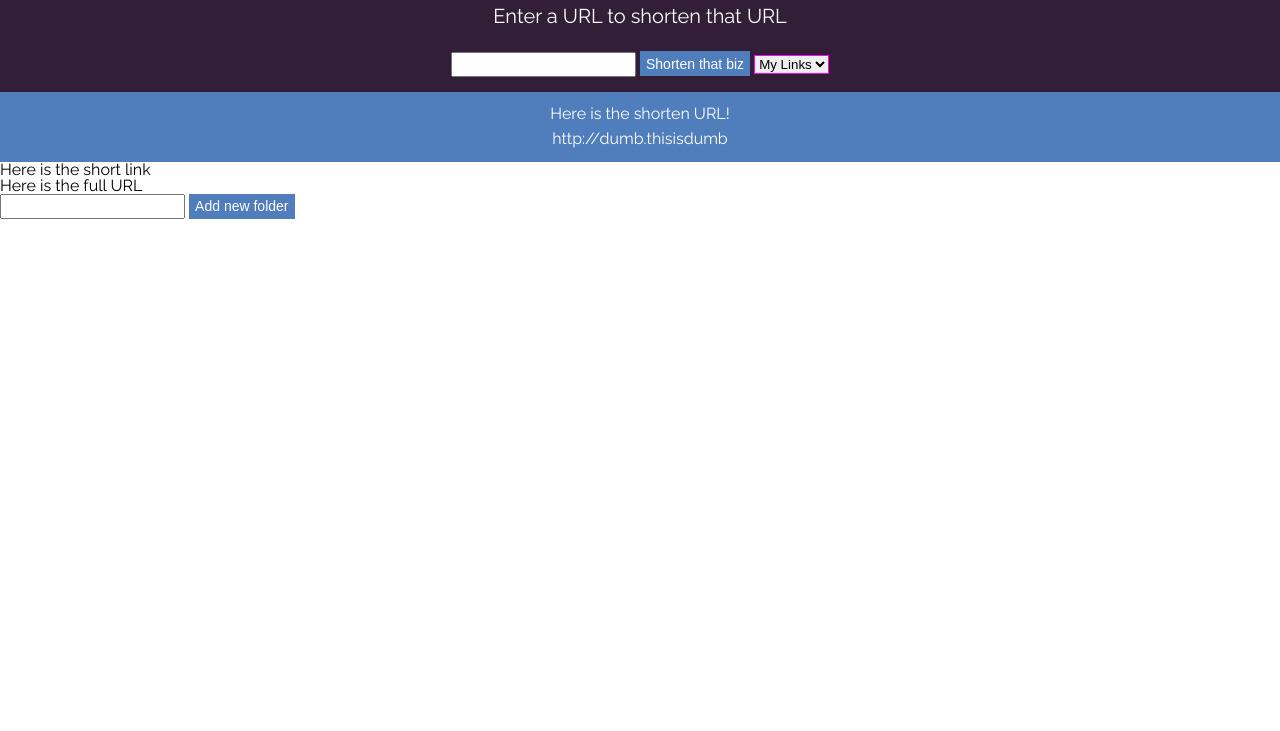
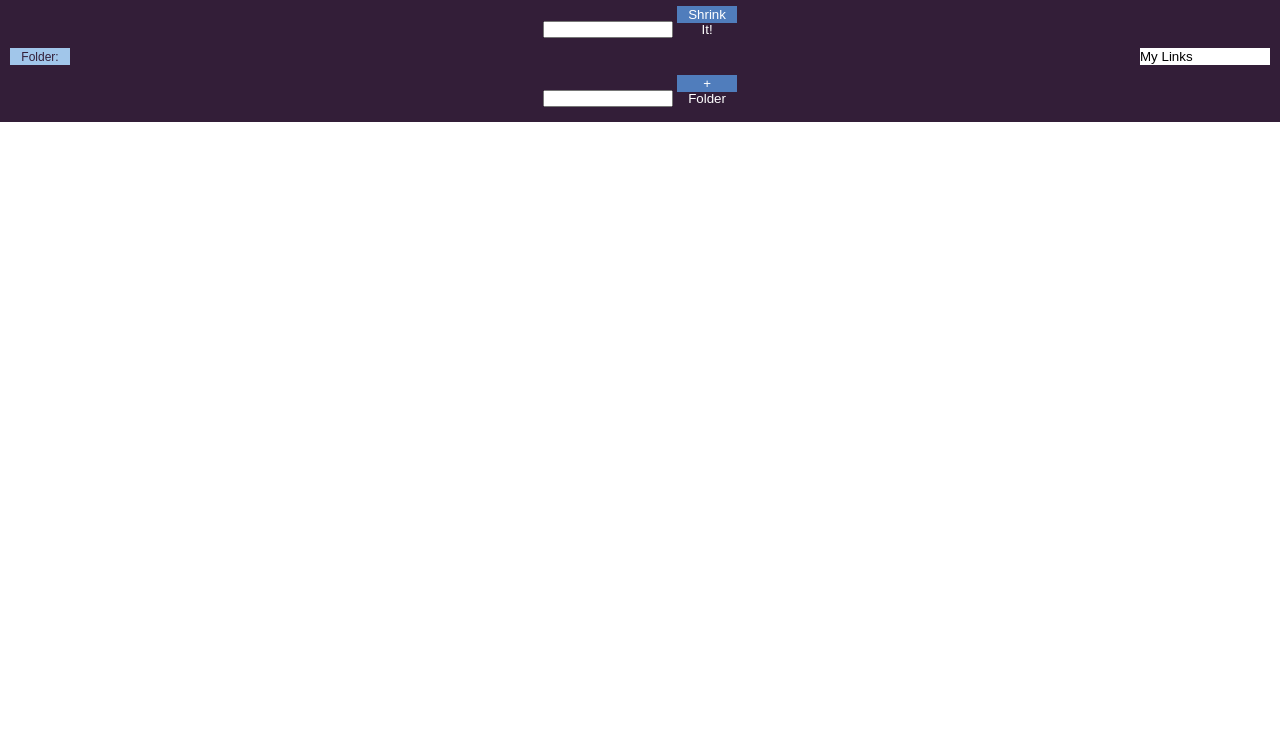
Before and after one commit to juliankyer/JetFuel, a website: page index.html in a window 1280 px wide. Shown: the part 69-800 px from the top of the page. Drawn offline with nearby package versions, Linux system fonts and the light colour scheme.

Commit message:
Style inputs in header

```diff
--- a/index.html
+++ b/index.html
@@ -7,38 +7,48 @@
     <link rel="stylesheet" type="text/css" href="style.css">
     <script src="https://code.jquery.com/jquery-3.2.1.min.js"></script>
   </head>
+
   <body>
     <section class="main-input">
-      <h1><span>JET</span>FUELZ</h1>
-      <h2>Enter a URL to shorten that URL</h2>
+      <h1><span>JET</span>FUEL</h1>
+      <h2>Shorten that URL</h2>
+
       <form>
-        <input id="long-url-input" type="text" />
-        <button> Shorten that biz </button>
-        <select id="link-folder-dropdown">
-          <option value="my links">My Links</option>
-        </select>
+        <div>
+          <input id="long-url-input" type="text" />
+          <button>Shrink It!</button>
+        </div>
+        <div class="dropdown-wrapper">
+        <button disabled="true" class="link-label">Folder:</button>
+          <div class="select-style">
+            <select id="link-folder-dropdown">
+              <option value="my links">My Links</option>
+              <option value="my links">My Links</option>
+              <option value="my links">My Links</option>
+              <option value="my links">My Links</option>
+              <option value="my links">My Links</option>
+            </select>
+          </div>
+      </div>
+        <div class="input-wrapper">
+          <input type="text" id="new-folder-name"/>
+          <button onClick="addNewFolder()">+ Folder</button>
+      </div>
       </form>
+
     </section>
 
-    <section class="short-display">
+    <!-- <section class="short-display">
       <p>Here is the shorten URL!</p>
       <p>http://dumb.thisisdumb</p>
     </section>
-
-    <section>
-      <!-- <p>Pick a folder</p>
-      <p>Here is the folder display of all the previous links!</p> -->
 
       <section>
         <article>
           <p>Here is the short link</p>
           <p>Here is the full URL</p>
         </article>
-      </section>
-
-      <input type="text" id="new-folder-name"/>
-      <button onClick="addNewFolder()"> Add new folder </button>
-    </section>
+      </section> -->
 
     <script src="index.js"></script>
   </body>
--- a/style.css
+++ b/style.css
@@ -2,9 +2,10 @@ body, html {
   font-family: "Raleway", sans-serif;
 }
 
+/*HEADER*/
 h1 {
-  padding: 15px;
-  font-size: 35px;
+  padding: 10px 5px 5px;
+  font-size: 25px;
 }
 
 h1 span {
@@ -12,25 +13,52 @@ h1 span {
 }
 
 h2 {
-  padding: 10px;
-  font-size: 20px;
+  padding: 0px 5px 5px;
+  font-size: 15px;
 }
 
+/*FORM/INITIAL INPUT*/
+
 form {
-  padding: 15px;
+  padding: 15px 5px;
+  display: flex;
+  flex-direction: column;
+}
+
+input, button, .select-style {
+  height: 17px;
 }
 
 input {
   box-sizing: border-box;
-  height: 25px;
+}
+
+input, .select-style {
+  width: 130px;
+}
+
+.dropdown-wrapper {
+  display: flex;
+  align-items: center;
+  justify-content: space-between;
+  margin: 5px;
 }
 
 button {
   border: none;
   background-color: #507DBC;
   color: #FFFFFF;
-  font-size: 14px;
-  height: 25px;
+  width: 60px;
+}
+
+.link-label {
+  background-color: #A1C6EA;
+  color: #331E38;
+  height: 17px;
+  width: 60px;
+  font-size: 12px;
+  margin: 0px;
+  padding: 0px;
 }
 
 .main-input {
@@ -43,11 +71,27 @@ button {
   background-color: #507DBC;
 }
 
-select {
-  border: 1px solid magenta;
+.select-style {
+  border-radius: 0px;
+  margin: 5px 0px 5px 5px;
+  /*border: 2px solid #507DBC;*/
+  overflow: hidden;
+  background-color: #FFFFFF;
+  height: 17px;
+  width: 130px;
 }
 
-.short-display {
+.select-style select {
+  /*padding: 5px 8px;*/
+  width: 130%;
+  border: none;
+  box-shadow: none;
+  background: transparent;
+  background-image: none;
+  -webkit-appearance: none;
+}
+
+/*.short-display {
   height: 50px;
   padding: 10px;
   display: flex;
@@ -58,7 +102,7 @@ select {
 
 .short-display p {
   color: #ffffff;
-}
+}*/
 
 
 
```
